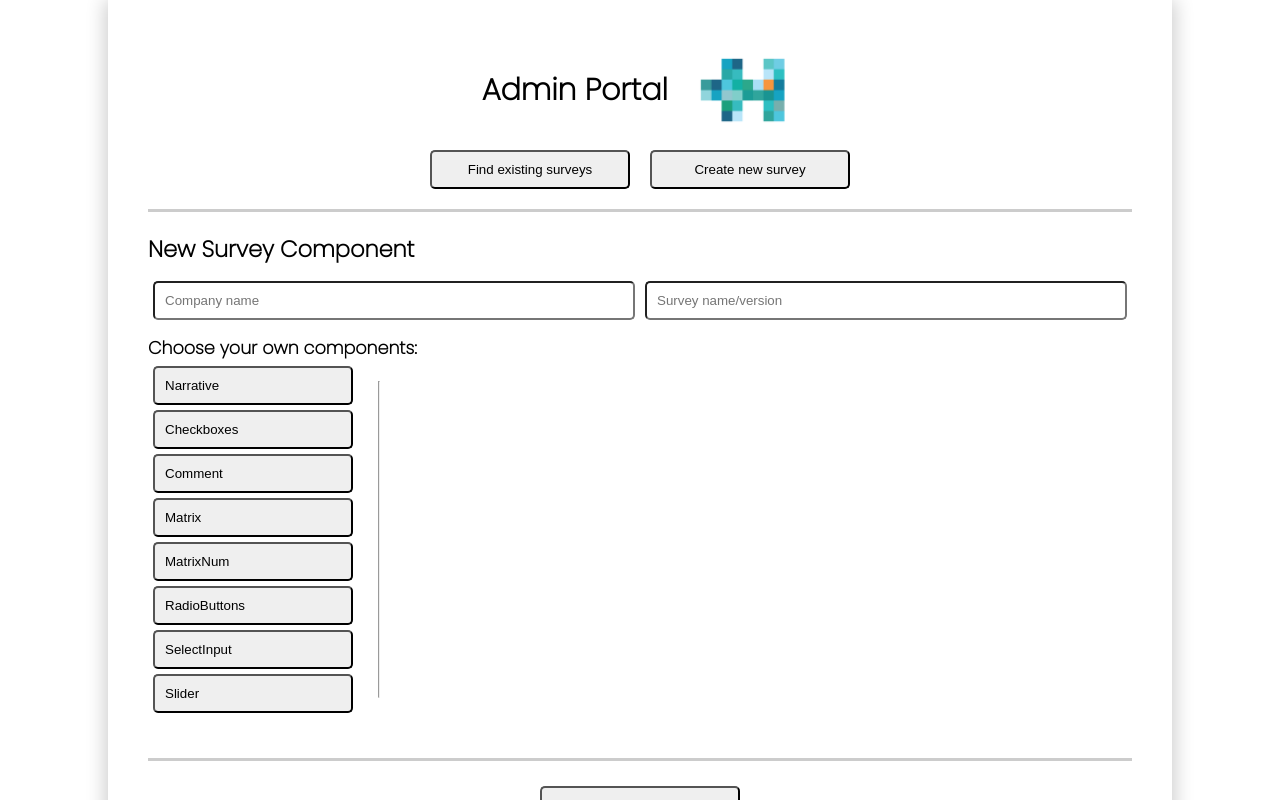
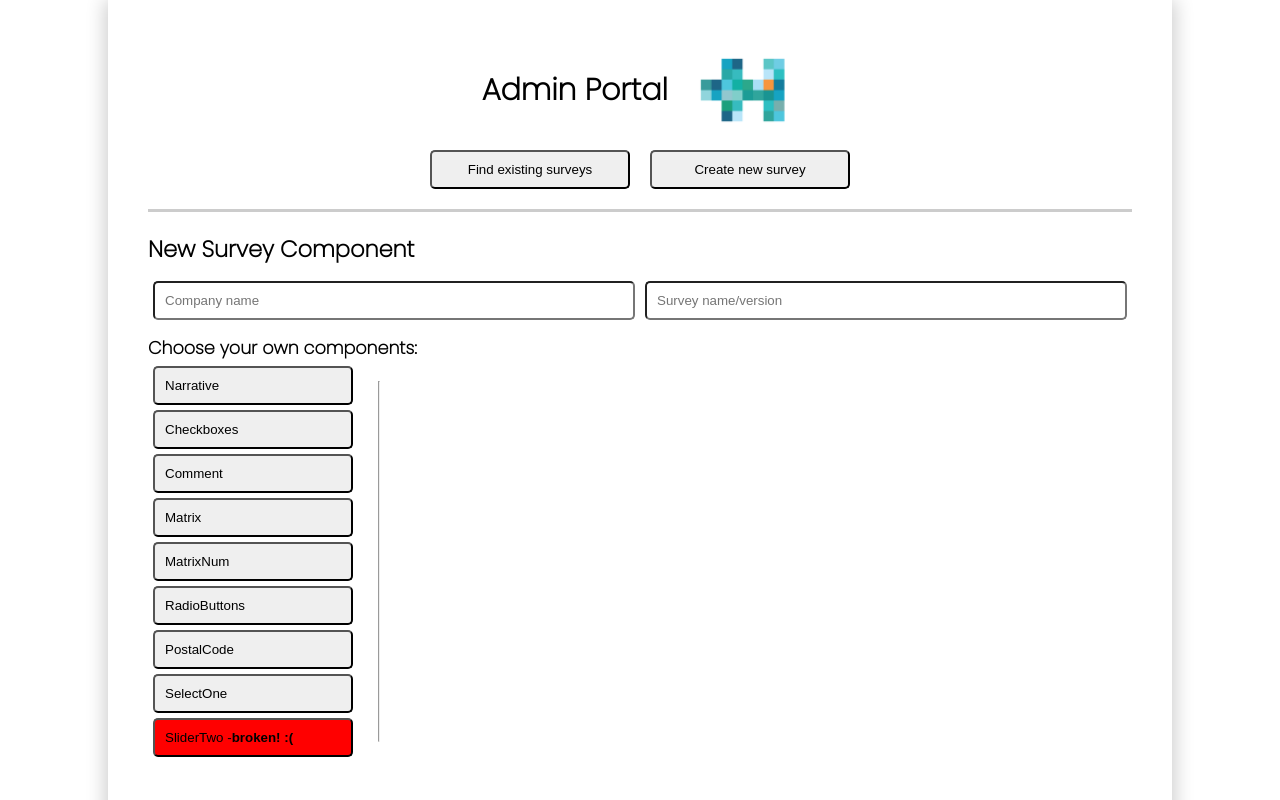
Before and after one commit to fjjes/project3-Hive, a React (Create React App) app in the folder client/: page /admin in a window 1280 px wide. Both pictures are taken after a click on the button "Create new survey". Shown: the top 800 px of the page. Built offline with nearby package versions, Linux system fonts and the light colour scheme.

Commit message:
Add comment, matrix 1&2, postal code, radio buttons, and select components to admin portal options

```diff
--- /dev/null
+++ b/client/src/components/AdminQuestions/CommentOne.js
@@ -0,0 +1,21 @@
+import React from 'react';
+
+const question = "Enter a comment:"
+const questionNumber = 2
+
+const CommentOne =()=> {
+  return (
+    <div className="question-component admin-question-component">
+      <p className="question-intro">Q{questionNumber}.</p><span>
+      <p className="question-intro">{question}</p></span>
+      <textarea
+        rows="4"
+        cols="50"
+        label="comment"
+        placeholder="Input"
+      />
+    </div>
+  );
+}
+
+export default CommentOne;
--- a/client/src/components/AdminQuestions/MatrixOne.js
+++ b/client/src/components/AdminQuestions/MatrixOne.js
@@ -2,7 +2,7 @@ import Matrix from '../questiontypes/Matrix'
 
 const MatrixOne = ({questionNumber}) => {
     return (
-        <div>
+        <div className="question-component admin-question-component">
             <Matrix
                 question={"Please indicate for each of the factors below their importance to you in the performance of your work, then your level of satisfaction with these factors in your current work environment:"}
                 questionNumber={questionNumber}
--- a/client/src/components/AdminQuestions/MatrixTwo.js
+++ b/client/src/components/AdminQuestions/MatrixTwo.js
@@ -2,7 +2,7 @@ import MatrixNum from '../questiontypes/MatrixNum'
 
 const MatrixTwo = ({questionNumber}) => {
     return (
-        <div>
+        <div className="question-component admin-question-component">
             <MatrixNum
                 question={"Please rate the importance of followings from 1 to 10:"}
                 questionNumber={questionNumber}
--- a/client/src/components/AdminQuestions/PostalCodeOne.js
+++ b/client/src/components/AdminQuestions/PostalCodeOne.js
@@ -2,7 +2,7 @@ import PostalCode from "../questiontypes/PostalCode";
 
 const PostalCodeOne = ({ questionNumber}) => {
     return (
-        <div className="postalCodeone">
+        <div className="postalCodeone question-component admin-question-component">
           <PostalCode
             question = {'Please enter your Postal Code'}
             questionNumber={questionNumber}
--- a/client/src/components/AdminQuestions/RadioOne.js
+++ b/client/src/components/AdminQuestions/RadioOne.js
@@ -2,7 +2,7 @@ import RadioButtons from "../questiontypes/RadioButtons"
 
 const RadioOne = ({questionNumber}) => {
     return (
-        <div className="radio-one">
+        <div className="radio-one question-component admin-question-component">
             <RadioButtons
             question={"What is your department or team?"}
             questionNumber={questionNumber}
--- a/client/src/components/AdminQuestions/SelectOne.js
+++ b/client/src/components/AdminQuestions/SelectOne.js
@@ -2,7 +2,7 @@ import SelectInput from "../questiontypes/SelectInput";
 
 const SelectOne = ({ questionNumber}) => {
     return (
-        <div className="selectOne">
+        <div className="selectOne question-component admin-question-component">
           <SelectInput
             question = {'In your opinion, what are the necessary and complementary organizational points for teleworking that should be implemented within the company? Many Answers are possible.\nPlease rank the following in order of interest:'}
             questionNumber={questionNumber}
--- a/client/src/components/AdminQuestions/sliderTwo.js
+++ b/client/src/components/AdminQuestions/sliderTwo.js
@@ -2,7 +2,7 @@ import Slider from "../questiontypes/Slider";
 
 const sliderTwo = () => {
   return (
-    <div>
+    <div className="question-component admin-question-component">
       <Slider
         question={
           "Normally, during a regular workweek, what percentage of your time do you work in the following locations? The total of the answers must equal to the sum of 100%."
--- a/client/src/components/pages/Admin/NewSurvey.js
+++ b/client/src/components/pages/Admin/NewSurvey.js
@@ -1,9 +1,16 @@
 import { useState } from "react";
 import "../../../components/Form.css";
 import "./AdminPortal.css";
-import Test from "../../questiontypes/Test";
 import CheckboxesOne from "../../AdminQuestions/CheckboxesOne";
+import CommentOne from "../../AdminQuestions/CommentOne"
+import MatrixOne from "../../AdminQuestions/MatrixOne"
+import MatrixTwo from "../../AdminQuestions/MatrixTwo"
 import NarrativeOne from "../../AdminQuestions/NarrativeOne";
+// import NewSliderOne (add when we have it)
+import PostalCodeOne from "../../AdminQuestions/PostalCodeOne"
+import RadioOne from "../../AdminQuestions/RadioOne"
+import SelectOne from "../../AdminQuestions/SelectOne"
+import SliderTwo from "../../AdminQuestions/sliderTwo" // Not working
 import { v4 as uuidv4 } from "uuid";
 
 const NewSurvey = (props) => {
@@ -18,36 +25,46 @@ const NewSurvey = (props) => {
 
   function addComponent(e) {
     console.log(e.target.id);
-    // setComponentList(componentList.concat(<Test key={componentList.length} /> ))}
 
-    // setComponentList(
-    //   componentList.concat(
-    //     <NarrativeOne
-    //       key={componentList.length}
-    //       question={props.question}
-    //       texts={props.texts}
-    //       questionNumber={props.questionNumber}
-    //     />
-    //   )
-    // );
-
-    // add state??
     let InsertedComponent;
     switch (e.target.id) {
+      case "narrative":
+        console.log("clicked comment");
+        InsertedComponent = NarrativeOne;
+        break;
       case "checkboxes":
         console.log("clicked checkboxes");
         InsertedComponent = CheckboxesOne;
         break;
       case "comment":
         console.log("clicked comment");
-        InsertedComponent = NarrativeOne;
+        InsertedComponent = CommentOne;
         break;
-      case "narrative":
-        console.log("clicked comment");
-        InsertedComponent = NarrativeOne;
+      case "matrix":
+        console.log("clicked matrix");
+        InsertedComponent = MatrixOne;
+        break;
+      case "matrixNum":
+        console.log("clicked matrixNum");
+        InsertedComponent = MatrixTwo;
+        break;
+      case "postalCode":
+        console.log("clicked postalCode");
+        InsertedComponent = PostalCodeOne;
+        break;
+      case "radioButtons":
+        console.log("clicked radioButtons");
+        InsertedComponent = RadioOne;
+        break;
+      case "selectOne":
+        console.log("clicked selectOne");
+        InsertedComponent = SelectOne;
+        break;
+      case "sliderTwo":
+        console.log("clicked sliderTwo");
+        InsertedComponent = SliderTwo;
         break;
       default:
-      // code block
     }
 
     setComponentList(
@@ -60,12 +77,6 @@ const NewSurvey = (props) => {
         />
       )
     );
-    // setComponentList(componentList.concat(<CheckboxesOne key={componentList.length}
-    //       question={props.question} texts={props.texts} questionNumber={props.questionNumber}
-    //     />
-    //   )
-    // );
-    // console.log(componentList)
   }
 
   async function handleSubmit() {
@@ -99,15 +110,6 @@ const NewSurvey = (props) => {
           onChange={(event) => onInputChange(event, setSurveyName)}
         />
       </div>
-      {/* <input
-        id="survey-narrative"
-        className="survey-info"
-        placeholder="Survey narrative"
-        onChange={(event) => onInputChange(event, setSurveyNarrative)}
-      />
-      <NarrativeOne
-        onChange={(event) => onInputChange(event, setSurveyNarrative)}
-      /> */}
 
       <h3>Choose your own components:</h3>
       {/* FOR LATER:  Make it so we can change order and number of questions - drag and drop?? */}
@@ -132,11 +134,15 @@ const NewSurvey = (props) => {
           <button id="radioButtons" onClick={addComponent}>
             RadioButtons
           </button>
-          <button id="selectInput" onClick={addComponent}>
-            SelectInput
+          <button id="postalCode" onClick={addComponent}>
+            PostalCode
           </button>
-          <button id="slider" onClick={addComponent}>
-            Slider
+          <button id="selectOne" onClick={addComponent}>
+            SelectOne
+          </button>
+          <button id="sliderTwo" onClick={addComponent} style={{backgroundColor: "red"}}>
+            SliderTwo - <strong> broken! :(</strong>
+
           </button>
         </div>
 
@@ -148,7 +154,6 @@ const NewSurvey = (props) => {
       </div>
 
       <div className="dividerLine"></div>
-      {/* <hr style={{ margin: "20px" }} /> */}
       <div className="save-survey-button-and-link">
         <button
           type="submit"
--- a/client/src/components/questiontypes/Test.js
+++ /dev/null
@@ -1,10 +0,0 @@
-const Test = () => {
-  return (
-    <div style={{border: "1px solid white", borderRadius: "5px", padding: "5px"}}>
-      <p>Blah blah blah...</p>
-      <input placeholder="Your input here" />
-    </div>
-  );
-}
-
-export default Test;
```
